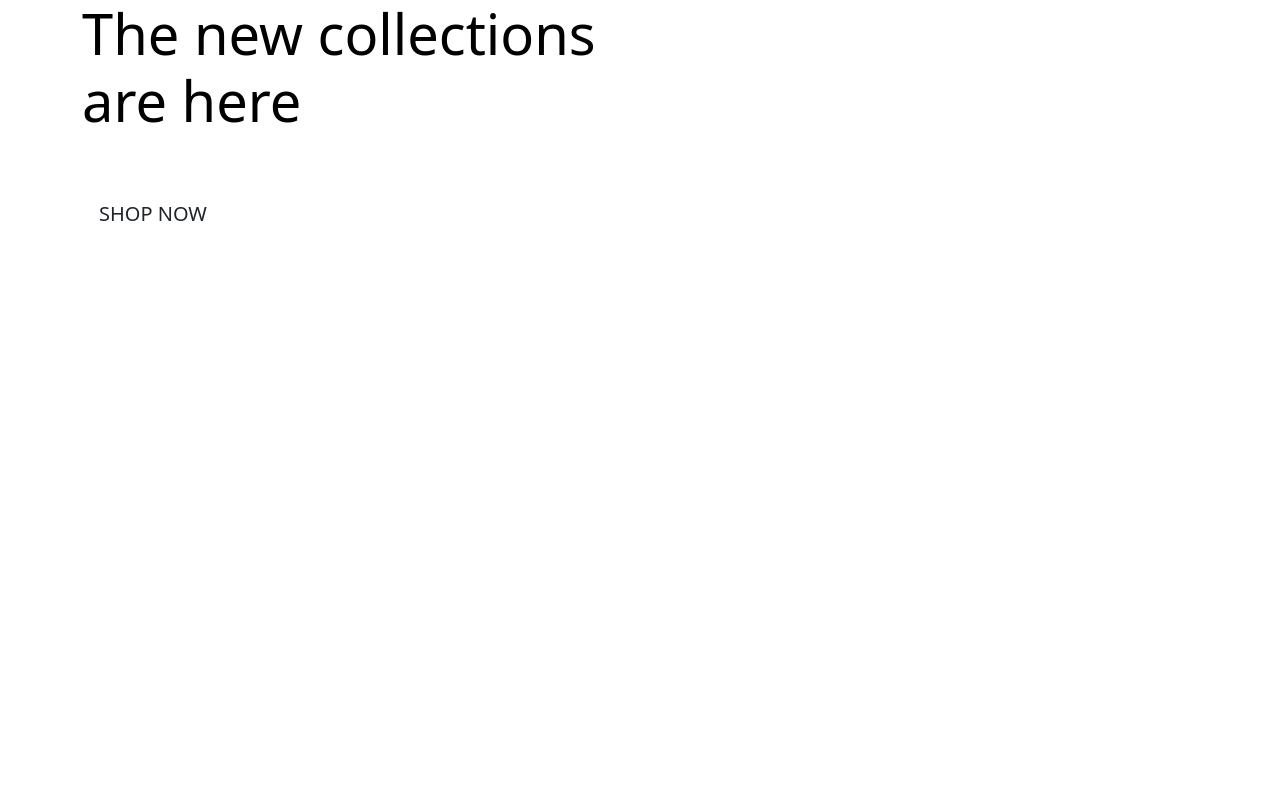
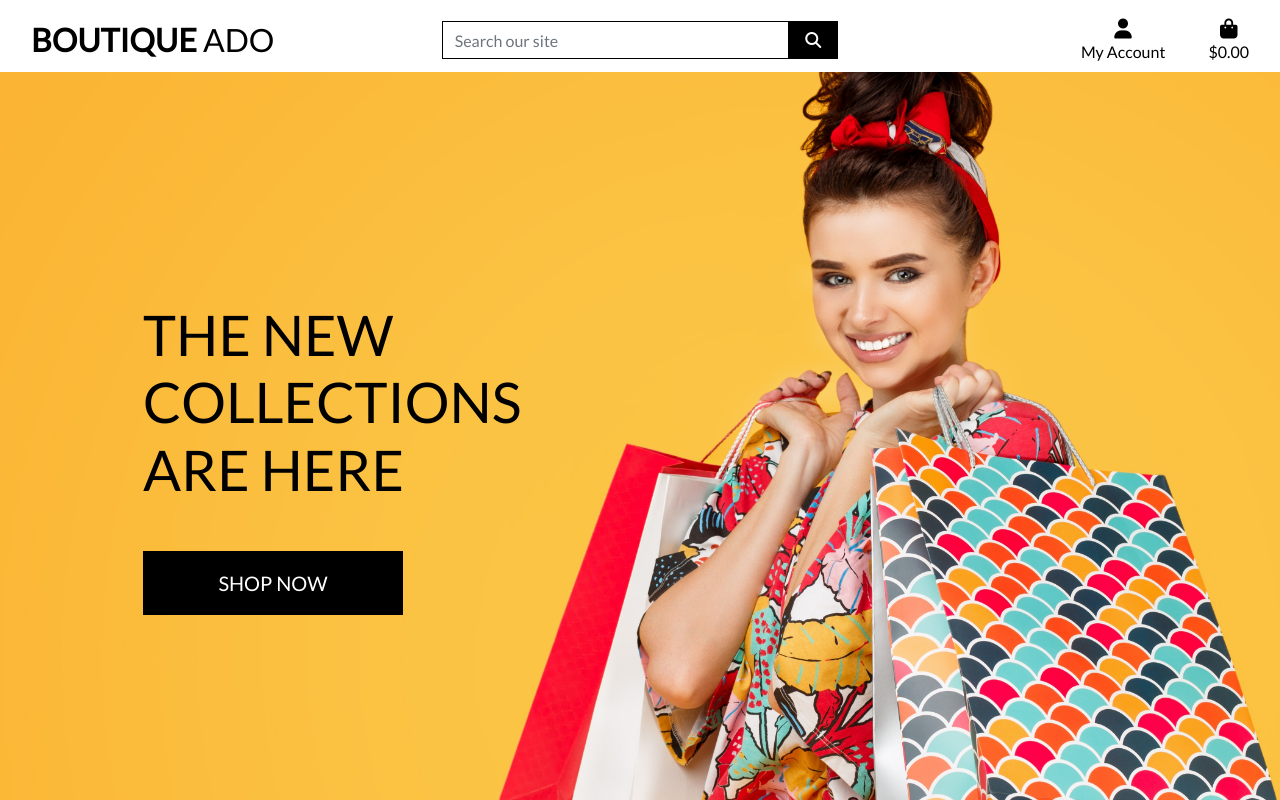
Before and after one commit to JamieS56/boutique_ado_v1, a Django app: page / in a window 1280 px wide. Run offline with Django 3.2, Linux system fonts and the light colour scheme; some libraries are stand-ins or nearby versions.

Commit message:
Completed homepage header and css.

```diff
--- a/boutique_ado/settings.py
+++ b/boutique_ado/settings.py
@@ -146,6 +146,11 @@
 # https://docs.djangoproject.com/en/3.2/howto/static-files/
 
 STATIC_URL = '/static/'
+STATICFILES_DIRS = (os.path.join(BASE_DIR, 'static'),
+)
+
+MEDIA_URL = '/media/'
+MEDIA_ROOT = os.path.join(BASE_DIR, 'media')
 
 # Default primary key field type
 # https://docs.djangoproject.com/en/3.2/ref/settings/#default-auto-field
--- a/boutique_ado/urls.py
+++ b/boutique_ado/urls.py
@@ -1,7 +1,6 @@
 """boutique_ado URL Configuration
-
 The `urlpatterns` list routes URLs to views. For more information please see:
-    https://docs.djangoproject.com/en/3.2/topics/http/urls/
+    https://docs.djangoproject.com/en/3.0/topics/http/urls/
 Examples:
 Function views
     1. Add an import:  from my_app import views
@@ -15,9 +14,11 @@
 """
 from django.contrib import admin
 from django.urls import path, include
+from django.conf import settings
+from django.conf.urls.static import static
 
 urlpatterns = [
     path('admin/', admin.site.urls),
     path('accounts/', include('allauth.urls')),
     path('', include('home.urls')),
-]
+] + static(settings.MEDIA_URL, document_root=settings.MEDIA_ROOT)
--- a/home/templates/home/index.html
+++ b/home/templates/home/index.html
@@ -1,4 +1,3 @@
-
 {% extends "base.html" %}
 {% load static %}
 
--- /dev/null
+++ b/static/css/base.css
@@ -0,0 +1,81 @@
+html {
+    height: 100%;
+}
+
+body {
+    background: url('/media/homepage_background_cropped.jpg') no-repeat center center fixed;
+    background-size: cover;
+    height: calc(100vh - 164px);
+    color: #555;
+    font-family: 'Lato';
+}
+
+/* from Bulma */
+.icon {
+    align-items: center;
+    display: inline-flex;
+    justify-content: center;
+    height: 1.5rem;
+    width: 1.5rem;
+}
+
+.logo-font {
+    text-transform: uppercase;
+}
+
+.main-logo-link {
+    width: fit-content;
+}
+
+.shop-now-button {
+    background: black;
+    color: white;
+    min-width: 260px;
+}
+
+.btn-black {
+    background: black;
+    color: white;
+}
+
+.shop-now-button:hover,
+.shop-now-button:active,
+.shop-now-button:focus,
+.btn-black:hover,
+.btn-black:active,
+.btn-black:focus {
+    background: #222;
+    color: white;
+}
+
+.text-black {
+    color: #000 !important;
+}
+
+.border-black {
+    border: 1px solid black !important;
+}
+
+/* -------------------------------- Media Queries */
+
+/* Slightly larger container on xl screens */
+@media (min-width: 1200px) {
+  .container {
+    max-width: 80%;
+  }
+}
+
+/* fixed top navbar only on medium and up */
+@media (min-width: 992px) {
+    .fixed-top-desktop-only {
+        position: fixed;
+        top: 0;
+        right: 0;
+        left: 0;
+        z-index: 1030;
+    }
+
+    .header-container {
+        padding-top: 164px;
+    }
+}
--- a/templates/base.html
+++ b/templates/base.html
@@ -5,25 +5,28 @@
   <head>
 
     {% block meta %}
-        <meta http-equiv="X-UA-Compatible" contents="ie=edge">
+        <meta http-equiv="X-UA-Compatible" content="ie=edge">
         <meta charset="utf-8">
-        <meta name="viewport" content="width=device-width, initial-scale=1">
+        <meta name="viewport" content="width=device-width, initial-scale=1, shrink-to-fit=no">
     {% endblock %}
 
     {% block extra_meta %}
     {% endblock %}
 
     {% block corecss %}
-        <link href="https://cdn.jsdelivr.net/npm/bootstrap@5.1.0/dist/css/bootstrap.min.css" rel="stylesheet" integrity="sha384-KyZXEAg3QhqLMpG8r+8fhAXLRk2vvoC2f3B09zVXn8CA5QIVfZOJ3BCsw2P0p/We" crossorigin="anonymous">
+        <link rel="stylesheet" href="https://stackpath.bootstrapcdn.com/bootstrap/4.4.1/css/bootstrap.min.css" integrity="sha384-Vkoo8x4CGsO3+Hhxv8T/Q5PaXtkKtu6ug5TOeNV6gBiFeWPGFN9MuhOf23Q9Ifjh" crossorigin="anonymous">
+        <link rel="stylesheet" href="https://fonts.googleapis.com/css?family=Lato&display=swap">
+        <link rel="stylesheet" href="{% static 'css/base.css' %}">
     {% endblock %}
 
     {% block extra_css %}
     {% endblock %}
 
     {% block corejs %}
-        <script src="https://cdn.jsdelivr.net/npm/bootstrap@5.1.0/dist/js/bootstrap.bundle.min.js" integrity="sha384-U1DAWAznBHeqEIlVSCgzq+c9gqGAJn5c/t99JyeKa9xxaYpSvHU5awsuZVVFIhvj" crossorigin="anonymous"></script>
-        <script src="https://cdn.jsdelivr.net/npm/@popperjs/core@2.9.3/dist/umd/popper.min.js" integrity="sha384-eMNCOe7tC1doHpGoWe/6oMVemdAVTMs2xqW4mwXrXsW0L84Iytr2wi5v2QjrP/xp" crossorigin="anonymous"></script>
-        <script src="https://cdn.jsdelivr.net/npm/bootstrap@5.1.0/dist/js/bootstrap.min.js" integrity="sha384-cn7l7gDp0eyniUwwAZgrzD06kc/tftFf19TOAs2zVinnD/C7E91j9yyk5//jjpt/" crossorigin="anonymous"></script>
+        <script src="https://kit.fontawesome.com/e9c73d7092.js" crossorigin="anonymous"></script>
+        <script src="https://code.jquery.com/jquery-3.4.1.slim.min.js" integrity="sha384-J6qa4849blE2+poT4WnyKhv5vZF5SrPo0iEjwBvKU7imGFAV0wwj1yYfoRSJoZ+n" crossorigin="anonymous"></script>
+        <script src="https://cdn.jsdelivr.net/npm/popper.js@1.16.0/dist/umd/popper.min.js" integrity="sha384-Q6E9RHvbIyZFJoft+2mJbHaEWldlvI9IOYy5n3zV9zzTtmI3UksdQRVvoxMfooAo" crossorigin="anonymous"></script>
+        <script src="https://stackpath.bootstrapcdn.com/bootstrap/4.4.1/js/bootstrap.min.js" integrity="sha384-wfSDF2E50Y2D1uUdj0O3uMBJnjuUD4Ih7YwaYd1iqfktj0Uod8GCExl3Og8ifwB6" crossorigin="anonymous"></script>
     {% endblock %}
 
     {% block extra_js %}
@@ -32,7 +35,67 @@
     <title>Boutique Ado {% block extra_title %}{% endblock %}</title>
   </head>
   <body>
-    <header class="container-fluid fixed-top"></header>
+    <header class="container-fluid fixed-top">
+        <div id="topnav" class="row bg-white pt-lg-2 d-none d-lg-flex">
+            <div class="col-12 col-lg-4 my-auto py-1 py-lg-0 text-center text-lg-left">
+                <a href="{% url 'home' %}" class="nav-link main-logo-link">
+                    <h2 class="logo-font text-black my-0"><strong>Boutique</strong> Ado</h2>
+                </a>
+            </div>
+            <div class="col-12 col-lg-4 my-auto py-1 py-lg-0">
+                <form method="GET" action="">
+                    <div class="input-group w-100">
+                        <input class="form-control border border-black rounded-0" type="text" name="q" placeholder="Search our site">
+                        <div class="input-group-append">
+                            <button class="form-control btn btn-black border border-black rounded-0" type="submit">
+                                <span class="icon">
+                                    <i class="fas fa-search"></i>
+                                </span>
+                            </button>
+                        </div>
+                    </div>
+                </form>
+            </div>
+            <div class="col-12 col-lg-4 my-auto py-1 py-lg-0">
+                <ul class="list-inline list-unstyled text-center text-lg-right my-0">
+                    <li class="list-inline-item dropdown">
+                        <a class="text-black nav-link" href="#" id="user-options" data-toggle="dropdown" aria-haspopup="true" aria-expanded="false">
+                            <div class="text-center">
+                                <div><i class="fas fa-user fa-lg"></i></div>
+                                <p class="my-0">My Account</p>
+                            </div>
+                        </a>
+                        <div class="dropdown-menu border-0" aria-labelledby="user-options">
+                            {% if request.user.is_authenticated %}
+                                {% if request.user.is_superuser %}
+                                    <a href="" class="dropdown-item">Product Management</a>
+                                {% endif %}
+                                <a href="" class="dropdown-item">My Profile</a>
+                                <a href="{% url 'account_logout' %}" class="dropdown-item">Logout</a>
+                            {% else %}
+                                <a href="{% url 'account_signup' %}" class="dropdown-item">Register</a>
+                                <a href="{% url 'account_login' %}" class="dropdown-item">Login</a>
+                            {% endif %}
+                        </div>
+                    </li>
+                    <li class="list-inline-item">
+                        <a class="{% if grand_total %}text-info font-weight-bold{% else %}text-black{% endif %} nav-link" href="">
+                            <div class="text-center">
+                                <div><i class="fas fa-shopping-bag fa-lg"></i></div>
+                                <p class="my-0">
+                                    {% if grand_total %}
+                                        ${{ grand_total|floatformat:2 }}
+                                    {% else %}
+                                        $0.00
+                                    {% endif %}
+                                </p>
+                            </div>
+                        </a>
+                    </li>
+                </ul>
+            </div>
+        </div>
+    </header>
 
     {% if messages %}
         <div class="message-container"></div>
@@ -46,4 +109,7 @@
 
     {% block postloadjs %}
     {% endblock %}
+
+
+  </body>
 </html>
```
Also changed, not shown: media/homepage_background_cropped.jpg (added).
